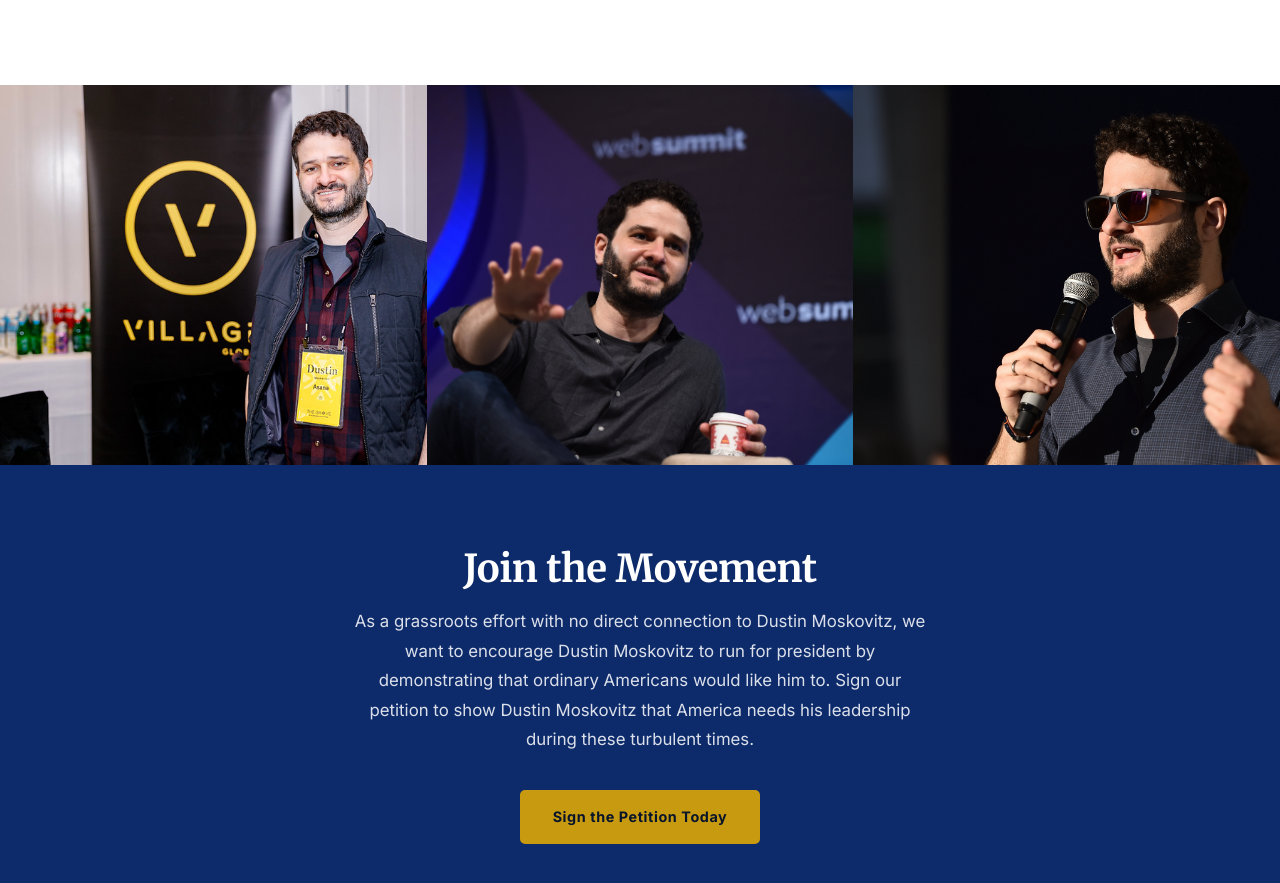
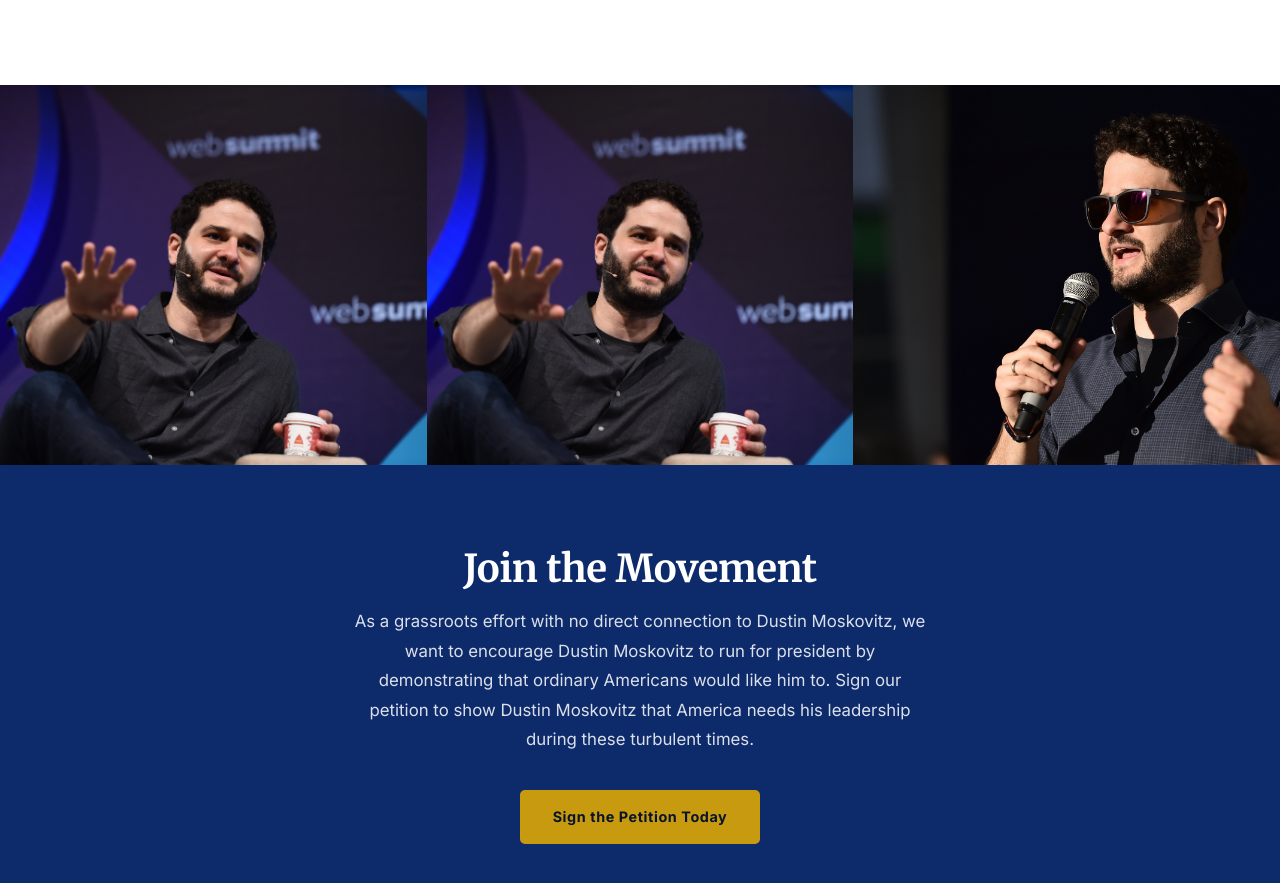
Before and after one commit to OliverKuperman/AmericansForMoskovitz, a website: page public/index.html in a window 1280 px wide. Shown: the part 1475-2358 px from the top of the page. Drawn offline with Linux system fonts and the light colour scheme; no server answers.

Commit message:
Change home image

```diff
--- a/public/index.html
+++ b/public/index.html
@@ -87,8 +87,8 @@
   <!-- ─── Photo Strip ─────────────────────────────────────────────── -->
   <div class="photo-strip" role="img" aria-label="Photos of Dustin Moskovitz">
     <img
-      src="/images/Dustin%20Moskovitz%20Introduction/53468754030_0c839c93ec_c.jpg"
-      alt="Dustin Moskovitz with yellow placard"
+      src="/images/Dustin%20Moskovitz%20Introduction/Web_Summit_2017_-_SaaS_Monster_SD1_6160_(38211882592).jpg"
+      alt="Dustin Moskovitz speaking on the SaaS Monster stage at Web Summit 2017"
       loading="lazy"
     >
     <img
```
